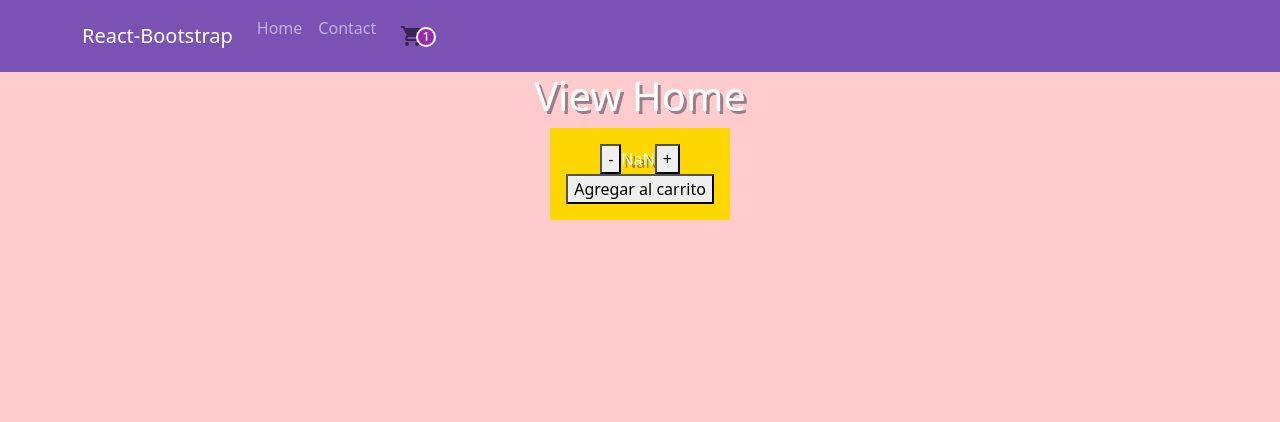
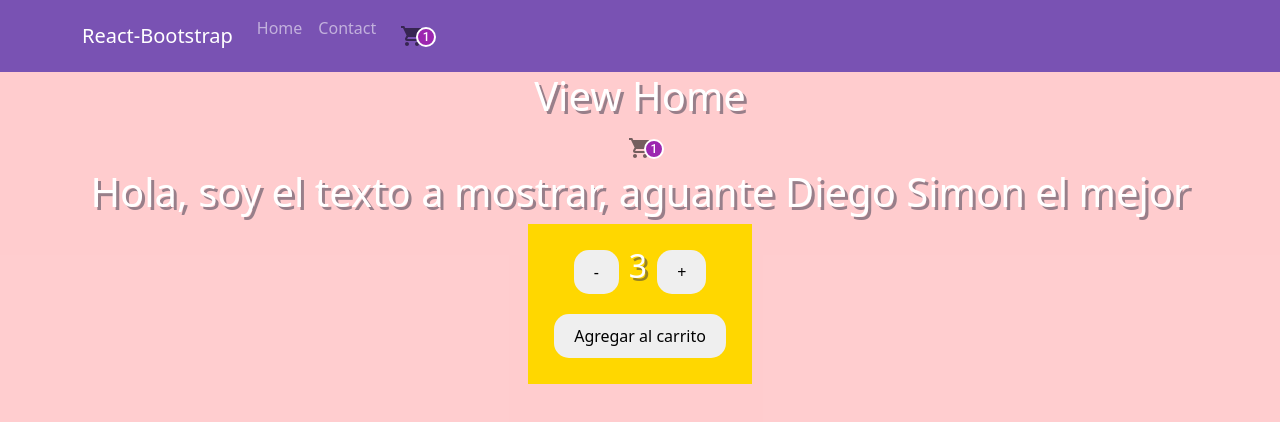
Before and after one commit to KevinPlucci/mi-primera-app, a React (Create React App) app: page / in a window 1280 px wide. Shown: the top 422 px of the page. Built offline with nearby package versions, Linux system fonts and the light colour scheme.

Commit message:
Finalñizado el desafio

```diff
--- a/src/assets/css/itemCount.css
+++ b/src/assets/css/itemCount.css
@@ -5,4 +5,15 @@
     margin: auto;
     padding: 1rem;
     text-align: center;
-  }
+}
+.counter button{
+  padding: 10px 20px;
+  margin: 10px;
+  border-radius: 15px;
+  border: none;
+}
+.counter span{
+  font-size: 2rem;
+  text-decoration: none;
+  color: white;
+}
--- /dev/null
+++ b/src/components/ItemCount/ItemCount.jsx
@@ -0,0 +1,35 @@
+
+import '../../assets/css/itemCount.css';
+import React, { useEffect, useState } from 'react';
+
+
+const ItemCount = ({ initial, stock, onAdd }) => {
+
+	const [count, setCount] = useState(parseInt(initial));
+
+    const decrease = () => {
+		setCount(count - 1);
+	}
+
+	const increase = () => {
+		setCount(count + 1);
+	}
+
+	useEffect(() => {
+		setCount(parseInt(initial));
+
+	}, [initial])
+
+	return (
+		<div className='counter'>
+			<button disabled={count <= 1} onClick={decrease}>-</button>
+			<span>{count}</span>
+			<button disabled={count >= stock} onClick={increase}>+</button>
+			<div>
+				<button disabled={stock <= 0} onClick={() => onAdd(count)}>Agregar al carrito</button>
+			</div>
+		</div>
+	);
+}
+
+export default ItemCount;
--- a/src/components/ItemListContainer/index.js
+++ b/src/components/ItemListContainer/index.js
@@ -1,11 +1,11 @@
-import ItemCount from '../ItemCount/index';
+import ItemCount from '../ItemCount/ItemCount';
 import React from 'react';
 import Title from '../Title';
 import CustomizedBadges from '../CartWidget';
 
 
 
-export const ItemListContainer = ({texto}) => {
+const ItemListContainer = ({texto}) => {
 
     const onAdd = (quantity) => {
         console.log(`Compraste ${quantity} unidades`);
--- a/src/components/home.js
+++ b/src/components/home.js
@@ -1,11 +1,15 @@
 import React from 'react'
-import ItemCount from "../components/ItemCount/index";
+import ItemCount from "../components/ItemCount/ItemCount";
+import ItemListContainer from './ItemListContainer';
 
 const Home = () => {
+
   return (
     <div>
       <h1>View Home</h1>
-      <div><ItemCount/></div>
+      <div>
+        <ItemListContainer texto="Hola, soy el texto a mostrar, aguante Diego Simon el mejor"/>
+      </div>
     </div>
   )
 }
```
